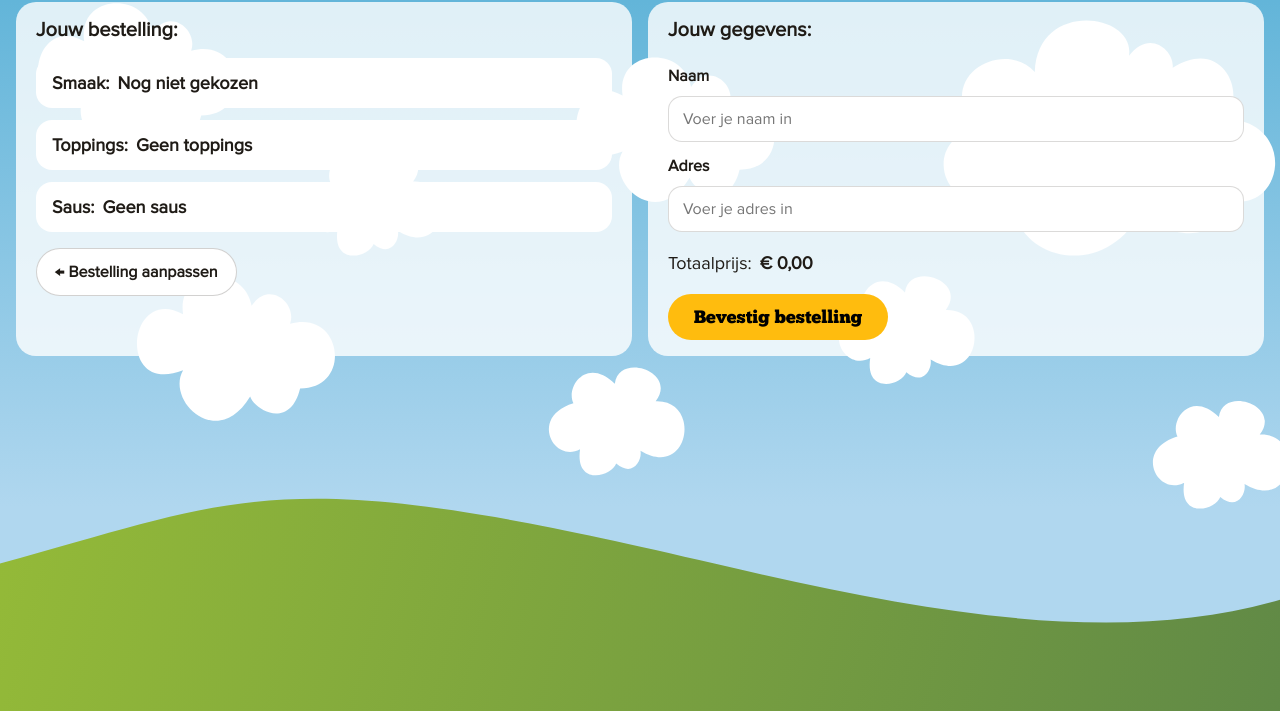
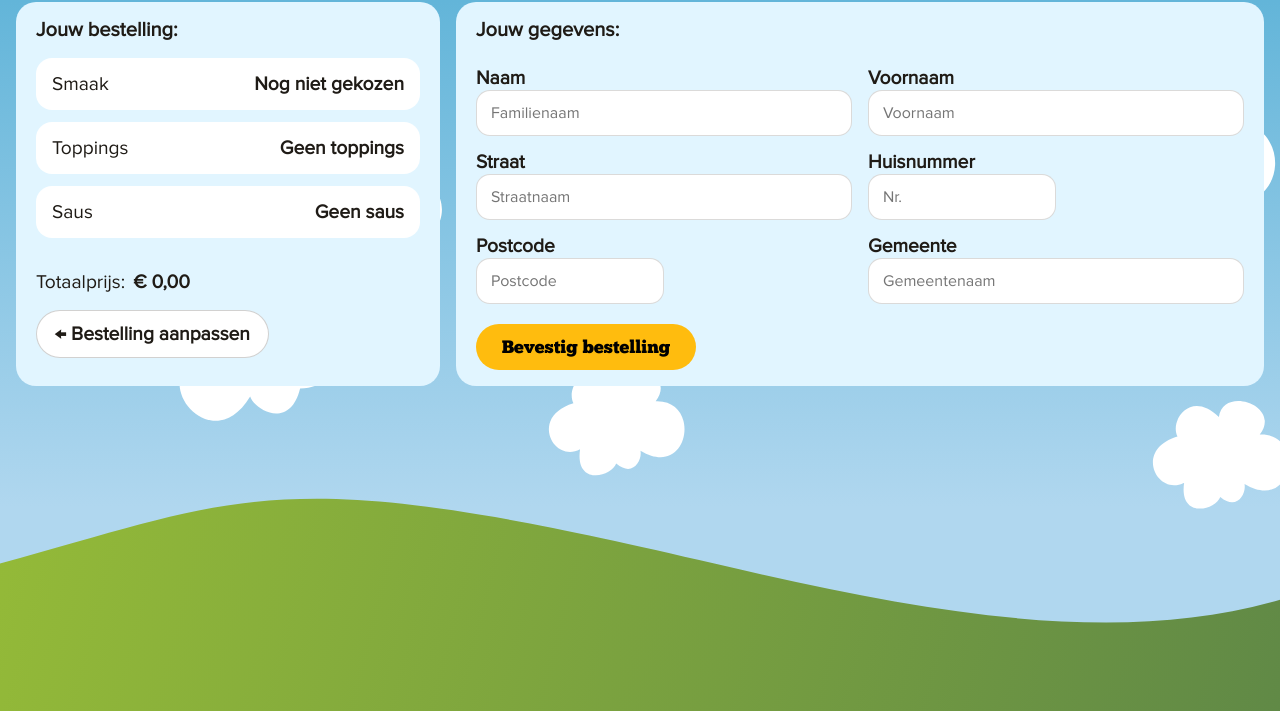
Before and after one commit to Charlie280809/configurator_B-J_challenge, a website built with Vite: page order.html in a window 1280 px wide. Shown: the part 89-800 px from the top of the page. Built offline with nearby package versions, Linux system fonts and the light colour scheme.

Commit message:
feat: update order form layout and enhance styling for better user experience

```diff
--- a/order.html
+++ b/order.html
@@ -3,6 +3,7 @@
 
 <head>
     <meta charset="UTF-8">
+    <link rel="icon" href="./src/assets/B&J_favicon.svg" type="image/svg+xml">
     <meta name="viewport" content="width=device-width, initial-scale=1.0">
     <title>Bestelling - Ben & Jerry's Ice Cream Configurator</title>
     <link rel="stylesheet" href="/src/style.css" />
@@ -13,7 +14,7 @@
         <section class="hero order-hero">
             <img src="./src/assets/Ben_&_Jerry's.svg.webp" alt="Logo">
             <div>
-                <h1>Bestellen...</h1>
+                <h1>Bestel je ijscup</h1>
             </div>
         </section>
 
@@ -23,18 +24,23 @@
 
                 <dl class="summary-list">
                     <div class="summary-item">
-                        <dt>Smaak: </dt>
+                        <dt>Smaak </dt>
                         <dd id="summary-flavor">Nog niet gekozen</dd>
                     </div>
                     <div class="summary-item">
-                        <dt>Toppings: </dt>
+                        <dt>Toppings </dt>
                         <dd id="summary-toppings">Geen toppings</dd>
                     </div>
                     <div class="summary-item">
-                        <dt>Saus: </dt>
+                        <dt>Saus </dt>
                         <dd id="summary-sauce">Geen saus</dd>
                     </div>
                 </dl>
+
+                <section class="price-box" aria-live="polite">
+                    <p>Totaalprijs:</p>
+                    <strong id="checkout-price">€0,00</strong>
+                </section>
 
                 <a class="secondary-link" href="/index.html">&#8592; Bestelling aanpassen</a>
             </article>
@@ -43,19 +49,46 @@
                 <form id="checkout-form">
                     <h2>Jouw gegevens:</h2>
                     <fieldset>
-                        <label for="checkout-name">Naam</label>
-                        <input type="text" id="checkout-name" name="name" placeholder="Voer je naam in" maxlength="30"
-                            required />
 
-                        <label for="checkout-address">Adres</label>
-                        <input type="text" id="checkout-address" name="address" placeholder="Voer je adres in"
-                            required />
+                        <div class="order-form-row">
+                            <label class="field" for="checkout-name">Naam
+                                <input type="text" id="checkout-name" name="name" placeholder="Familienaam"
+                                    maxlength="30" required />
+                            </label>
+
+                            <label class="field" for="checkout-surname">Voornaam
+                                <input type="text" id="checkout-surname" name="surname" placeholder="Voornaam"
+                                    maxlength="30" required />
+                            </label>
+                        </div>
+
+                        <div class="order-form-row">
+                            <label class="field" for="checkout-street">Straat
+                                <input type="text" id="checkout-street" name="street" placeholder="Straatnaam"
+                                    maxlength="100" required />
+                            </label>
+
+                            <label class="field" for="checkout-number">Huisnummer
+                                <input type="text" id="checkout-number" name="number" placeholder="Nr." maxlength="10"
+                                    required />
+                            </label>
+
+                        </div>
+
+                        <div class="order-form-row">
+                            <label class="field" for="checkout-postal">Postcode
+                                <input type="text" id="checkout-postal" name="postal" placeholder="Postcode"
+                                    maxlength="100" required />
+                            </label>
+
+                            <label class="field" for="checkout-city">Gemeente
+                                <input type="text" id="checkout-city" name="city" placeholder="Gemeentenaam"
+                                    maxlength="100" required />
+                            </label>
+
+                        </div>
+
                     </fieldset>
-
-                    <section class="price-box" aria-live="polite">
-                        <p>Totaalprijs:</p>
-                        <strong id="checkout-price">€0,00</strong>
-                    </section>
 
                     <button class="cta-button" type="submit">Bevestig bestelling</button>
                 </form>
--- a/src/style.css
+++ b/src/style.css
@@ -22,16 +22,13 @@ body {
     margin: 0;
     padding: 16px;
     font-family: 'Proxima Nova', sans-serif;
+    font-size: 1.2rem;
     background: #f6f0e8;
     color: #1f1b16;
     background-image: url(../public/environment/background.svg);
     background-repeat: no-repeat;
     background-size: cover;
 }
-
-/* body {
-    min-height: 100vh;
-} */
 
 #preloader {
     position: fixed;
@@ -82,10 +79,10 @@ body {
 }
 
 .panel {
-    background: rgba(255, 255, 255, 0.8);
+    background-color: rgb(225, 245, 255);
     border-radius: 20px;
     flex: 0.5;
-    padding:  16px 20px;
+    padding: 16px 20px;
     display: flex;
     flex-direction: column;
     gap: 16px;
@@ -113,7 +110,7 @@ body {
     min-height: 0;
 }
 
-#app{
+#app {
     border-radius: 20px;
     overflow: hidden;
     flex: 1 1 auto;
@@ -187,7 +184,7 @@ button {
     background: #FFBC0E;
 }
 
-.cta-button:hover{
+.cta-button:hover {
     transition: all 0.2s ease-in-out;
     background: #F1DA50;
 }
@@ -197,13 +194,18 @@ button {
     justify-content: flex-end;
 }
 
+.order-panel {
+    flex: 2;
+}
+
 .summary-card {
     display: flex;
     flex-direction: column;
+    flex: 1;
     gap: 16px;
 }
 
-h2{
+h2 {
     margin: 0;
     font-size: 20px;
 }
@@ -217,17 +219,16 @@ h2{
 .summary-item {
     display: flex;
     flex-direction: row;
-    align-items: center;
+    justify-content: space-between;
     padding: 14px 16px;
     gap: 8px;
     border-radius: 16px;
     background: rgb(255, 255, 255);
-    font-size: 18px;
-    font-weight: 700;
 }
 
-.summary-item dd{
-    margin: 0;
+.summary-item dd {
+    font-weight: 700;
+
 }
 
 .secondary-link {
@@ -256,7 +257,29 @@ h2{
     gap: 20px;
 }
 
-#checkout-form .price-box{
+.field {
+    display: flex;
+    flex-direction: column;
+    width: 100%;
+}
+
+.field input {
+    font-size: 16px;
+    font-weight: 500;
+}
+
+.order-form-row {
+    display: flex;
+    flex-direction: row;
+    align-items: center;
+    gap: 16px;
+}
+
+.order-form-row #checkout-number, .order-form-row #checkout-postal {
+    width: 50%;
+}
+
+#checkout-form .price-box {
     font-size: 18px;
     margin: 0;
 }
```
